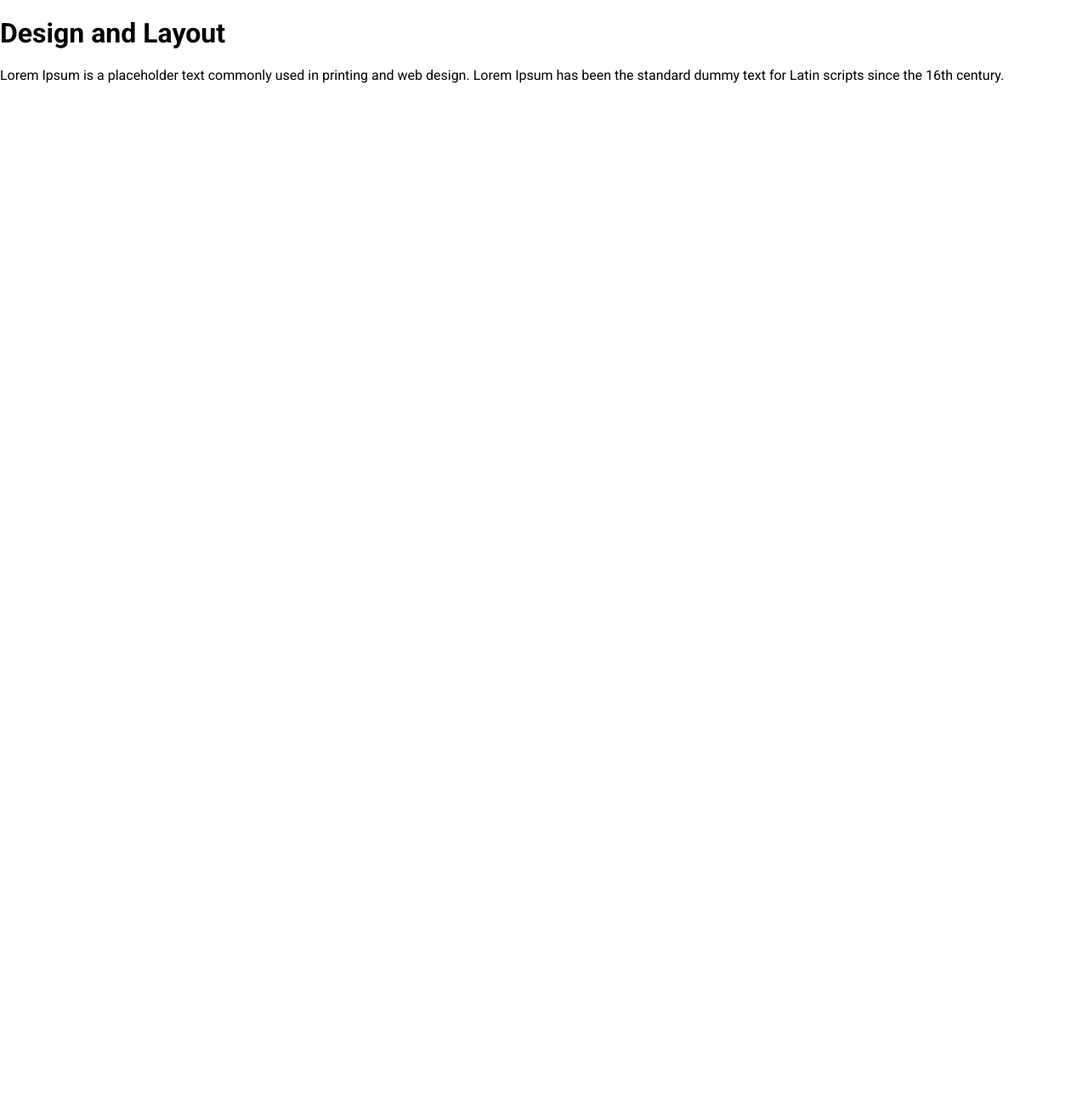
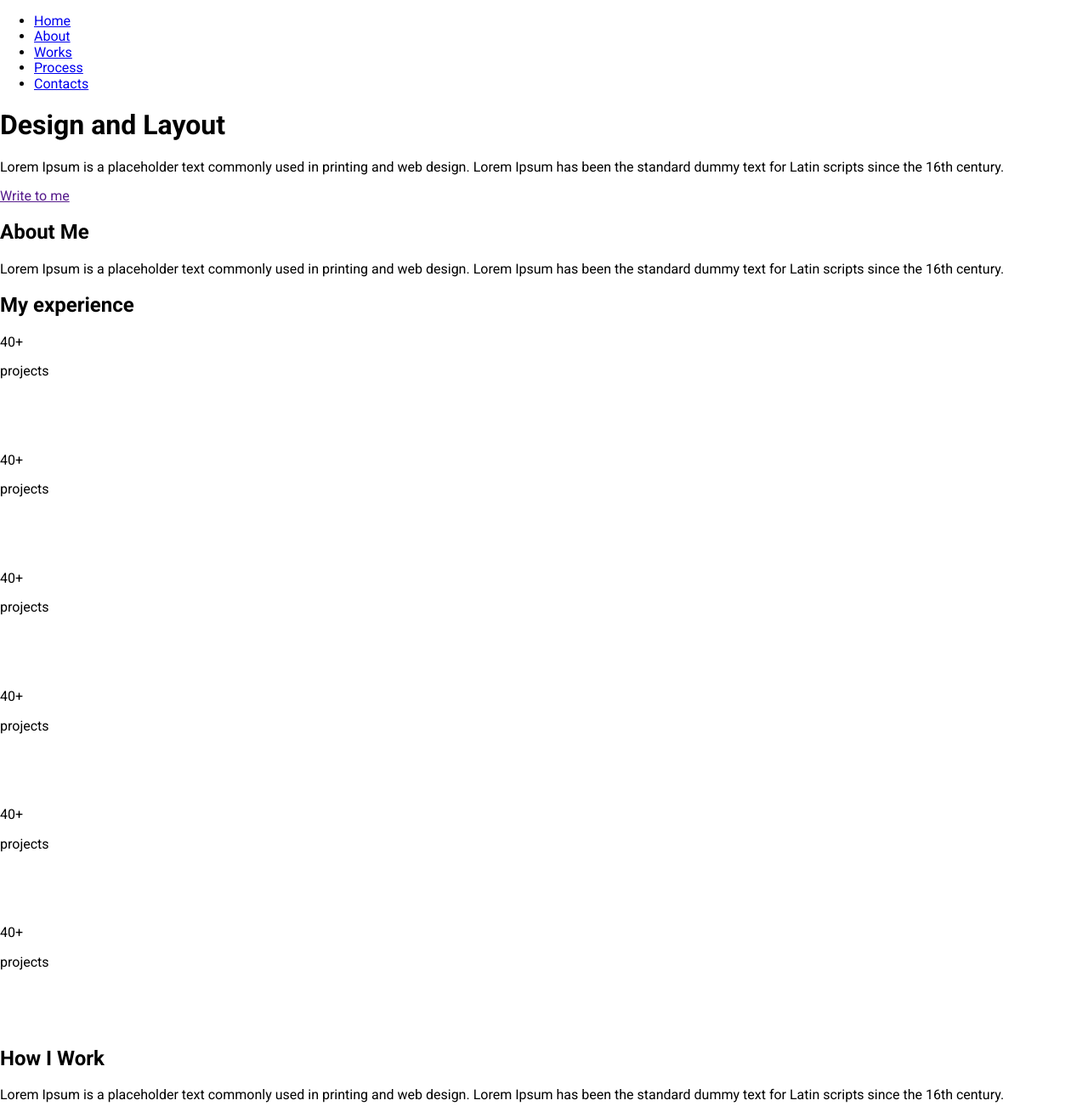
Before and after one commit to FomenkoAndrey/___simple-site-template_____20250319, a plain HTML site: page index.html in a window 1280 px wide. Shown: the whole page at 85% size. Before the commit the page ends 800 px from the top, so only its background shows below. Drawn offline with Linux system fonts and the light colour scheme.

Commit message:
Feat(index.html): add header, navbar, hero section, about, experience, and process sections

```diff
--- a/index.html
+++ b/index.html
@@ -15,9 +15,145 @@
 
 <body>
 
-  <h1>Design and Layout</h1>
+  <!-- header -->
+  <header class="header">
+    <!-- container -->
+    <div class="container">
 
-  <p>Lorem Ipsum is a placeholder text commonly used in printing and web design. Lorem Ipsum has been the standard dummy text for Latin scripts since the 16th century.</p>
+      <!-- navbar -->
+      <nav class="navbar">
+        <ul class="navbar__list">
+          <li class="navbar__item">
+            <a href="#" class="navbar__link navbar__link--active">Home</a>
+          </li>
+          <li class="navbar__item">
+            <a href="#" class="navbar__link">About</a>
+          </li>
+          <li class="navbar__item">
+            <a href="#" class="navbar__link">Works</a>
+          </li>
+          <li class="navbar__item">
+            <a href="#" class="navbar__link">Process</a>
+          </li>
+          <li class="navbar__item">
+            <a href="#" class="navbar__link">Contacts</a>
+          </li>
+        </ul>
+      </nav><!-- navbar end -->
+
+      <!-- hero -->
+      <div class="hero">
+
+        <h1 class="hero__title">Design and Layout</h1>
+
+        <p class="hero__description">Lorem Ipsum is a placeholder text commonly used in printing and web design. Lorem Ipsum has been the standard dummy text for Latin scripts since the 16th century.</p>
+
+        <a class="hero__button" href="">Write to me</a>
+      </div><!-- hero end -->
+    </div><!-- container end -->
+  </header><!-- header end -->
+
+  <!-- main -->
+  <main class="main">
+
+    <!-- about -->
+    <section class="about section">
+      <div class="container-sm">
+        <h2 class="about__title section__title">About Me</h2>
+        <p class="about__description section__description">Lorem Ipsum is a placeholder text commonly used in printing and web design. Lorem Ipsum has been the standard dummy text for Latin scripts since the 16th century.</p>
+      </div>
+    </section><!-- about end -->
+
+    <!-- experience -->
+    <section class="experience">
+      <!-- container -->
+      <div class="container">
+        <h2 class="experience__title">My experience</h2>
+
+        <!-- experience__container -->
+        <div class="experience__container">
+
+          <div class="experience-item">
+            <div class="experience-item__description">
+              <p class="experience-item__number">40+</p>
+              <p class="experience-item__label">projects</p>
+            </div>
+            <div class="experience-item__image">
+              <img src="assets/images/project.svg" alt="project">
+            </div>
+          </div>
+
+          <div class="experience-item">
+            <div class="experience-item__description">
+              <p class="experience-item__number">40+</p>
+              <p class="experience-item__label">projects</p>
+            </div>
+            <div class="experience-item__image">
+              <img src="assets/images/project.svg" alt="project">
+            </div>
+          </div>
+
+          <div class="experience-item">
+            <div class="experience-item__description">
+              <p class="experience-item__number">40+</p>
+              <p class="experience-item__label">projects</p>
+            </div>
+            <div class="experience-item__image">
+              <img src="assets/images/project.svg" alt="project">
+            </div>
+          </div>
+
+          <div class="experience-item">
+            <div class="experience-item__description">
+              <p class="experience-item__number">40+</p>
+              <p class="experience-item__label">projects</p>
+            </div>
+            <div class="experience-item__image">
+              <img src="assets/images/project.svg" alt="project">
+            </div>
+          </div>
+
+          <div class="experience-item">
+            <div class="experience-item__description">
+              <p class="experience-item__number">40+</p>
+              <p class="experience-item__label">projects</p>
+            </div>
+            <div class="experience-item__image">
+              <img src="assets/images/project.svg" alt="project">
+            </div>
+          </div>
+
+          <div class="experience-item">
+            <div class="experience-item__description">
+              <p class="experience-item__number">40+</p>
+              <p class="experience-item__label">projects</p>
+            </div>
+            <div class="experience-item__image">
+              <img src="assets/images/project.svg" alt="project">
+            </div>
+          </div>
+
+        </div><!-- experience__container end -->
+
+      </div><!-- container end -->
+    </section><!-- experience end -->
+
+    <!-- process -->
+    <section class="process section">
+      <div class="container-sm">
+        <h2 class="process__title section__title">How I Work</h2>
+        <p class="process__description section__description">Lorem Ipsum is a placeholder text commonly used in printing and web design. Lorem Ipsum has been the standard dummy text for Latin scripts since the 16th century.</p>
+      </div>
+    </section><!-- process end -->
+
+  </main><!-- main end -->
+
+  <!-- footer -->
+  <footer class="footer">
+    <div class="container">
+
+    </div>
+  </footer><!-- footer end -->
 
 </body>
 
```
